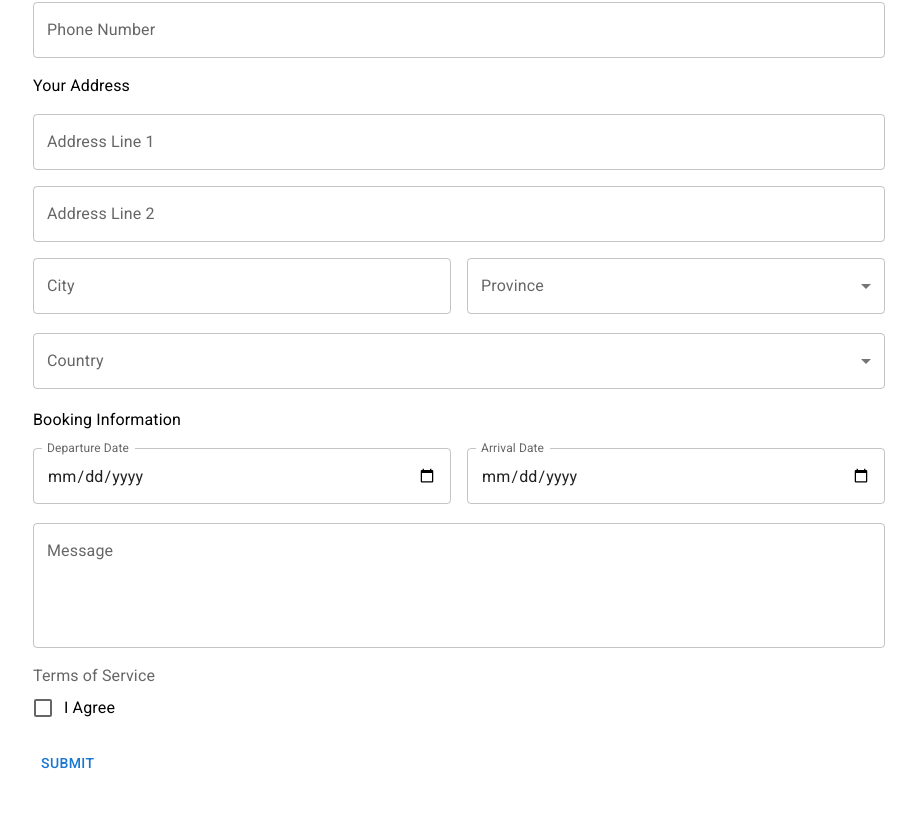
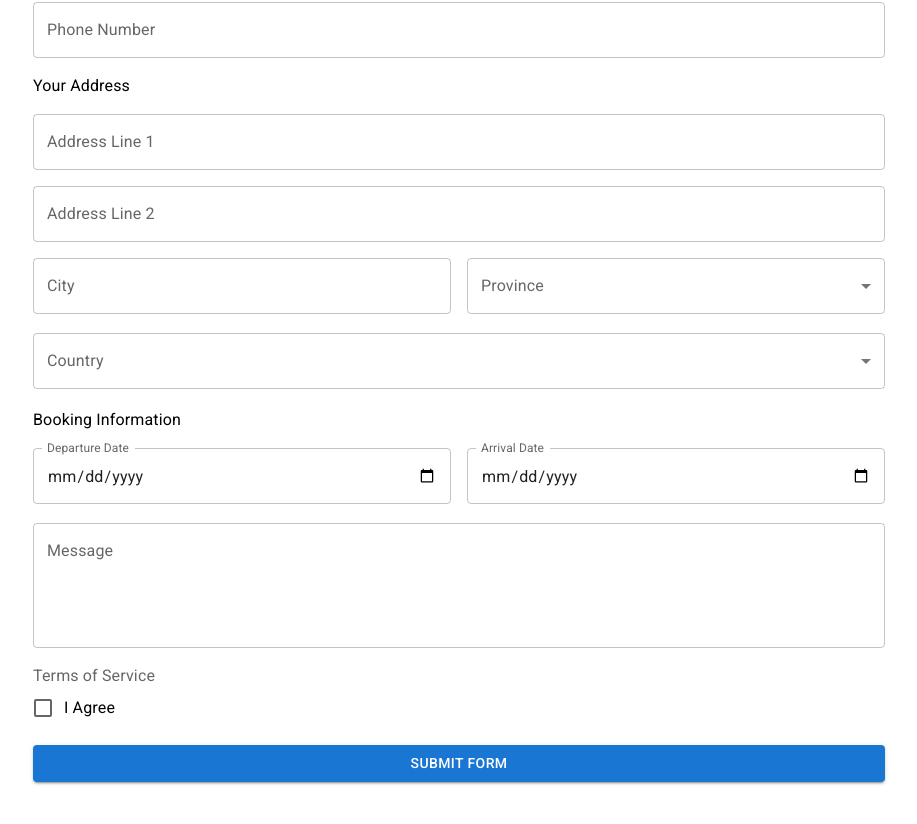
Before and after one commit to CJM1994/mui-formik, a React (Create React App) app: page / in a window 1280 px wide. Shown: the part 286-1110 px from the top of the page, without its empty margins (181-1098 px from the left). Built offline with nearby package versions, Linux system fonts and the light colour scheme.

Commit message:
fix submission for buttonWrapper

```diff
--- a/src/App.tsx
+++ b/src/App.tsx
@@ -18,6 +18,7 @@ import TextFieldWrap from "./components/FormsUI/TextFieldWrap";
 import selectorOptions from "./data/selectorOptions.json";
 import Header from "./components/Header";
 import "./styles/App.css";
+import ButtonWrapper from "./components/FormsUI/ButtonWrapper";
 
 // Would need to refactor and use ThemeProvider if theme was being used in other components
 const theme = createTheme({ spacing: 8 }); // use createTheme hook to create a theme object
@@ -205,7 +206,7 @@ const App = () => {
                     />
                   </Grid>
                   <Grid item xs={12}>
-                    <Button type="submit">Submit</Button>
+                    <ButtonWrapper>Submit Form</ButtonWrapper>
                   </Grid>
                 </Grid>
               </Form>
--- /dev/null
+++ b/src/components/FormsUI/ButtonWrapper/index.tsx
@@ -0,0 +1,25 @@
+import { Button, ButtonProps } from "@mui/material";
+import { useFormikContext } from "formik";
+
+interface Props {
+  children: React.ReactNode;
+}
+
+const ButtonWrapper = ({ children, ...props }: Props) => {
+  const { submitForm } = useFormikContext();
+
+  const handleSubmit = () => {
+    submitForm();
+  };
+
+  const buttonConfig: ButtonProps = {
+    color: "primary",
+    variant: "contained",
+    fullWidth: true,
+    onClick: handleSubmit,
+  };
+
+  return <Button {...buttonConfig}>{children}</Button>;
+};
+
+export default ButtonWrapper;
--- a/src/components/FormsUI/CheckboxWrapper/index.tsx
+++ b/src/components/FormsUI/CheckboxWrapper/index.tsx
@@ -34,7 +34,7 @@ const CheckboxWrapper = ({
   };
 
   const errorText = meta.error && meta.touched ? meta.error : "";
-  const isError = meta.error && meta.touched ? true : false;
+  const isError = meta.error && meta.touched ? true : undefined;
 
   return (
     <FormControl error={isError}>
--- a/src/components/FormsUI/DateTimePicker/index.tsx
+++ b/src/components/FormsUI/DateTimePicker/index.tsx
@@ -25,7 +25,7 @@ const DateTimePicker = ({ name, label, ...props }: Props): JSX.Element => {
   return (
     <>
       <TextField label={label} {...MuiConfig} {...field} error={isError} />
-      <FormHelperText>{errorText}</FormHelperText>
+      <FormHelperText error={isError}>{errorText}</FormHelperText>
     </>
   );
 };
```
